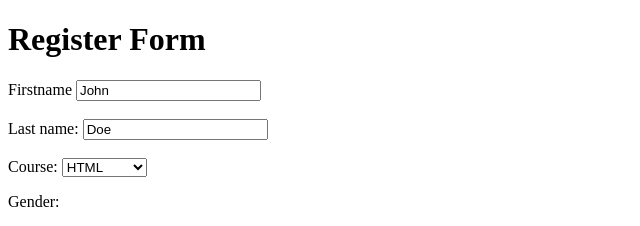
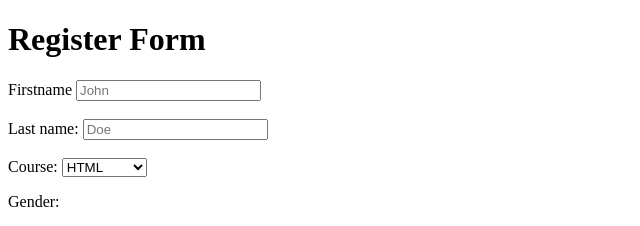
Before and after one commit to lamiaap/lamiaapHtmlDay1-LamiaPolat-ThomasNetusil, a plain HTML site: page Netusil/registrationform.html in a window 1280 px wide. Shown: the top 226 px of the page, 0-640 px from the left. Drawn offline with Linux system fonts and the light colour scheme.

Commit message:
use placeholder instead of value

```diff
--- a/Netusil/registrationform.html
+++ b/Netusil/registrationform.html
@@ -17,9 +17,9 @@
     <main>
         <form>
             <label for="fname">Firstname</label>
-            <input type="text" id="fname" name="fname" value="John"><br><br>
+            <input type="text" id="fname" name="fname" placeholder="John"><br><br>
             <label for="lname">Last name:</label>
-            <input type="text" id="lname" name="lname" value="Doe"><br><br>
+            <input type="text" id="lname" name="lname" placeholder="Doe"><br><br>
 
             <label for="Course"> Course:</label>
             <select id="Course" name="Course">
```
